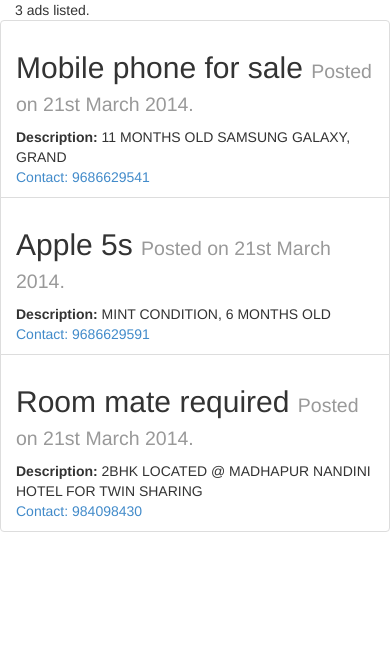
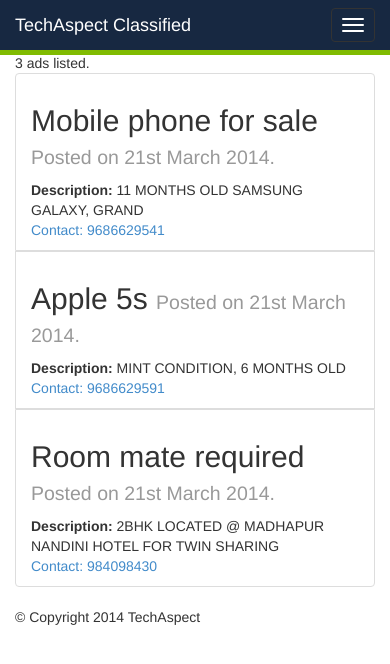
Before and after one commit to rajakvk/classified, a website: page index.html in a window 390 px wide. Drawn offline with Linux system fonts and the light colour scheme.

Commit message:
responsive layout with header and footer

```diff
--- a/index.html
+++ b/index.html
@@ -4,11 +4,39 @@
 	<meta charset="utf-8">
 	<title>Angular demo</title>
 	<link rel="stylesheet" type="text/css" href="style/vendor/bootstrap.css"/>
+	<link rel="stylesheet" type="text/css" href="style/taClassified.css"/>
 </head>
 <body>
+	<nav id="myNavbar" class="navbar navbar-default navbar-inverse navbar-fixed-top clearfix" role="navigation">
+        <!-- Brand and toggle get grouped for better mobile display -->
+        <div class="container-fluid">
+            <div class="navbar-header">
+                <button type="button" class="navbar-toggle" data-toggle="collapse" data-target="#navbarCollapse">
+                    <span class="sr-only">Toggle navigation</span>
+                    <span class="icon-bar"></span>
+                    <span class="icon-bar"></span>
+                    <span class="icon-bar"></span>
+                </button>
+                <a class="navbar-brand" href="#">TechAspect Classified</a>
+            </div>
+            <!-- Collect the nav links, forms, and other content for toggling -->
+            <div class="collapse navbar-collapse" id="navbarCollapse">
+                <ul class="nav navbar-nav">
+                    <li class="active"><a href="#">Home</a></li>
+                    <li><a href="#">About</a></li>
+                    <li><a href="#">Contact</a></li>
+                </ul>
+            </div>
+        </div>
+    </nav>
 	<div class="container-fluid">
-		<div data-ng-view="">loading...</div>
-	</div>
+
+		<div class="row" style="padding-top: 53px" data-ng-view="">loading...</div>
+
+		<footer>
+	        <p>&copy; Copyright 2014 TechAspect</p>
+	    </footer>
+    </div>
 
 	<!-- Production
 	<script src="build/global.min.js"></script>
--- /dev/null
+++ b/style/taClassified.css
@@ -0,0 +1,11 @@
+.container-fluid {
+    padding: 0 15px;
+}
+.container-fluid .row {
+    margin: 0;
+}
+.navbar-inverse {
+  background-color: #172841;
+  border-color: #80bb01;
+  border-width: 0 0 5px 0;
+}
--- a/template/home.html
+++ b/template/home.html
@@ -3,6 +3,6 @@
 	<li class="row list-group-item" data-ng-repeat="ad in ads">
 		<h2>{{ad.title}} <small>Posted on 21st March 2014.</small></h2>
 		<div class=""><strong>Description:</strong> {{ ad.description | capitalise }}</div>
-		<div ta-angry class="" data-ng-show="{{ad.contact}}"><a href="callto:{{ad.contact}}">Contact: {{ad.contact}}</a></div>
+		<div ta-angry data-ng-show="{{ad.contact}}"><a href="callto:{{ad.contact}}">Contact: {{ad.contact}}</a></div>
 	</li>
 </ul>
```
